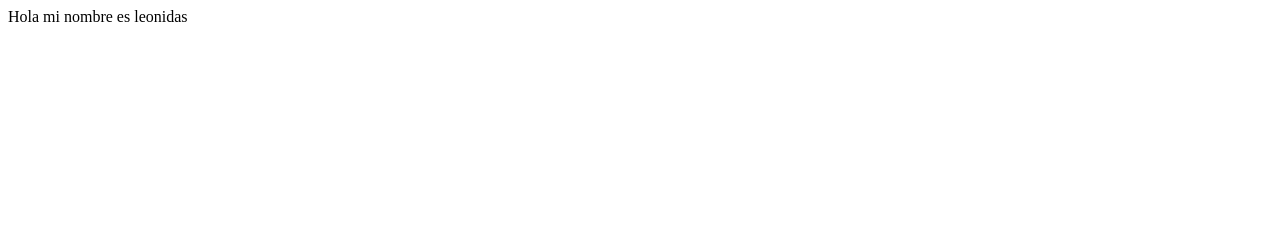
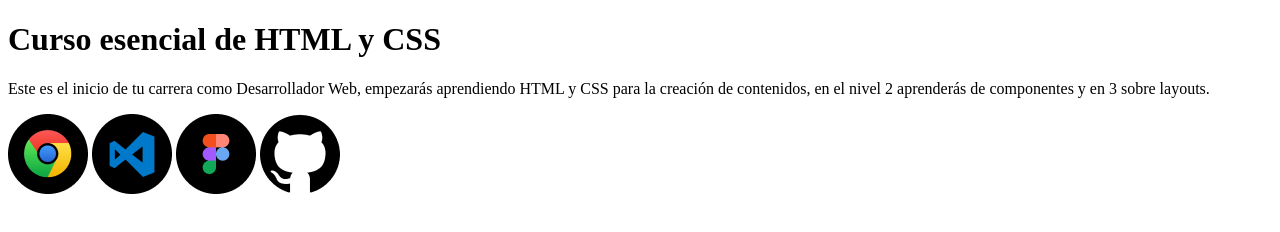
Before and after one commit to lguillozl/curso-esencial-html-css, a plain HTML site: page index.html in a window 1280 px wide. Drawn offline with Linux system fonts and the light colour scheme.

Commit message:
upload images of some logos

```diff
--- a/index.html
+++ b/index.html
@@ -4,9 +4,19 @@
     <meta charset="UTF-8">
     <meta http-equiv="X-UA-Compatible" content="IE=edge">
     <meta name="viewport" content="width=device-width, initial-scale=1.0">
-    <title>Document</title>
+    <title>El Blog de Guillermo</title>
 </head>
 <body>
-    Hola mi nombre es leonidas
+    <h1>
+        Curso esencial de HTML y CSS
+    </h1>
+    <h2></h2>
+    <p>
+        Este es el inicio de tu carrera como Desarrollador Web, empezarás aprendiendo HTML y CSS para la creación de contenidos, en el nivel 2 aprenderás de componentes y en 3 sobre layouts.
+    </p>
+    <img src="./img/google-chrome.png" alt="Logo de Google Chrome" title="Logo de Google Chrome"/>
+    <img src="./img/visual-studio-code.png" alt="Logo de Visual Studio Code" title="Logo de Visual Studio Code" />
+    <img src="./img/figma.png" alt="Logo de Figma" title="Logo de Figma" />
+    <img src="./img/github.png" alt="Logo de GitHub" title="Logo de GitHub" />
 </body>
 </html>
```
Also changed, not shown: img/figma.png (added), img/github.png (added), img/google-chrome.png (added), img/visual-studio-code.png (added).
